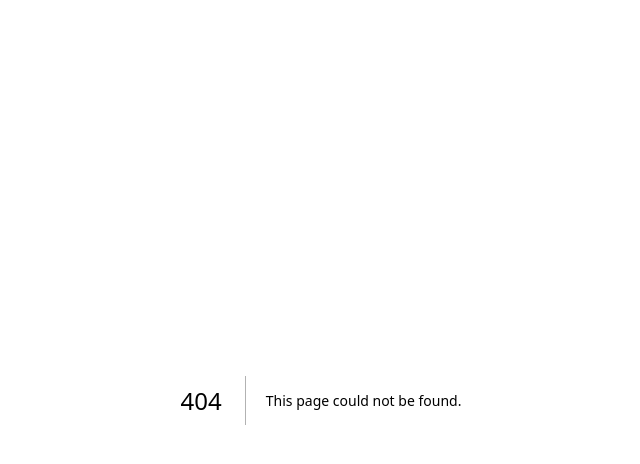
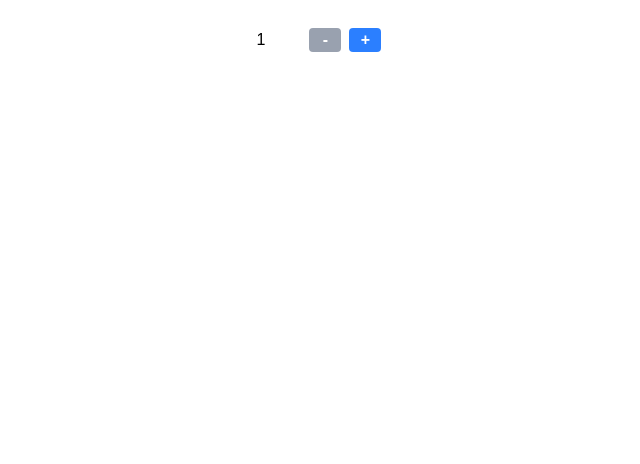
Before and after one commit to lam-dao1320/cprg306-assignments, a Next.js app: page /week-4 in a window 1280 px wide. Before the commit this address had no page. Shown: the top 464 px of the page, without its empty margins (319-959 px from the left). Built offline with nearby package versions, Linux system fonts and the light colour scheme.

Commit message:
Week 4 assignment - completed

```diff
--- a/app/page.js
+++ b/app/page.js
@@ -11,6 +11,9 @@ export default function Home() {
       <p>
         <Link href="./week-3" className="hover:text-green-400 hover:underline">Week 3 - Assignment</Link>
       </p>
+      <p>
+        <Link href="./week-4" className="hover:text-green-400 hover:underline">Week 4 - Assignment</Link>
+      </p>
     </main>
   );
 }
--- /dev/null
+++ b/app/week-4/new-item.js
@@ -0,0 +1,44 @@
+"use client";
+import { useState, React } from 'react';
+
+export default function NewItemPage() {
+    const [quantity, setQuantity] = useState(1);
+
+    const increment = () => {
+        let currentQuantity = quantity.valueOf();
+        if (currentQuantity < 20) {
+            setQuantity(currentQuantity + 1);
+        }
+    }
+
+    const decrement = () => {
+        let currentQuantity = quantity.valueOf();
+        if (currentQuantity > 1) {
+            setQuantity(currentQuantity - 1);
+        }
+    }
+
+    let buttonIncStyle = "block bg-blue-500 hover:bg-blue-300 text-white font-bold rounded m-1 w-8 h-6";
+    if (quantity >= 20) {
+        buttonIncStyle = "block bg-gray-400 text-white font-bold rounded m-1 w-8 h-6";
+    }
+
+    let buttonDecStyle = "block bg-blue-500 hover:bg-blue-300 text-white font-bold rounded m-1 w-8 h-6";
+    if (quantity <= 1) {
+        buttonDecStyle = "block bg-gray-400 text-white rounded font-bold m-1 w-8 h-6";
+    }
+
+    return(
+        <div className="flex flex-row items-center justify-center bg-white rounded w-40 h-10 m-5">
+            <p className={"mr-10 text-black"}>{quantity}</p>
+            <button
+                className={buttonDecStyle}
+                onClick={decrement}>
+            -</button>
+            <button
+                className={buttonIncStyle}
+                onClick={increment}>
+            +</button>
+        </div>
+    );
+}
--- /dev/null
+++ b/app/week-4/page.js
@@ -0,0 +1,9 @@
+import NewItemPage from "./new-item";
+
+export default function Page() {
+    return (
+        <main className="flex justify-center">
+            <NewItemPage />
+        </main>
+    );
+}
```
